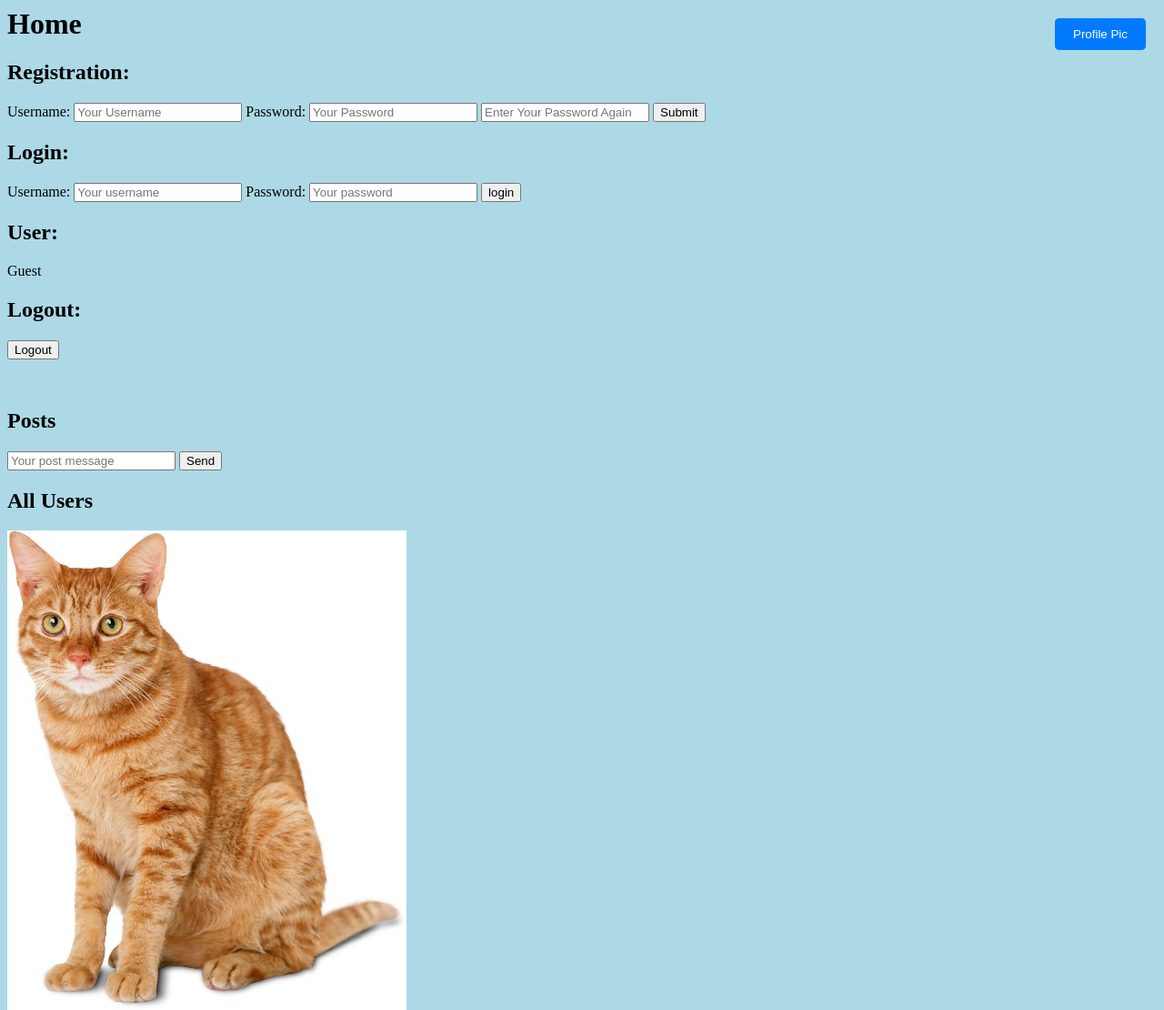
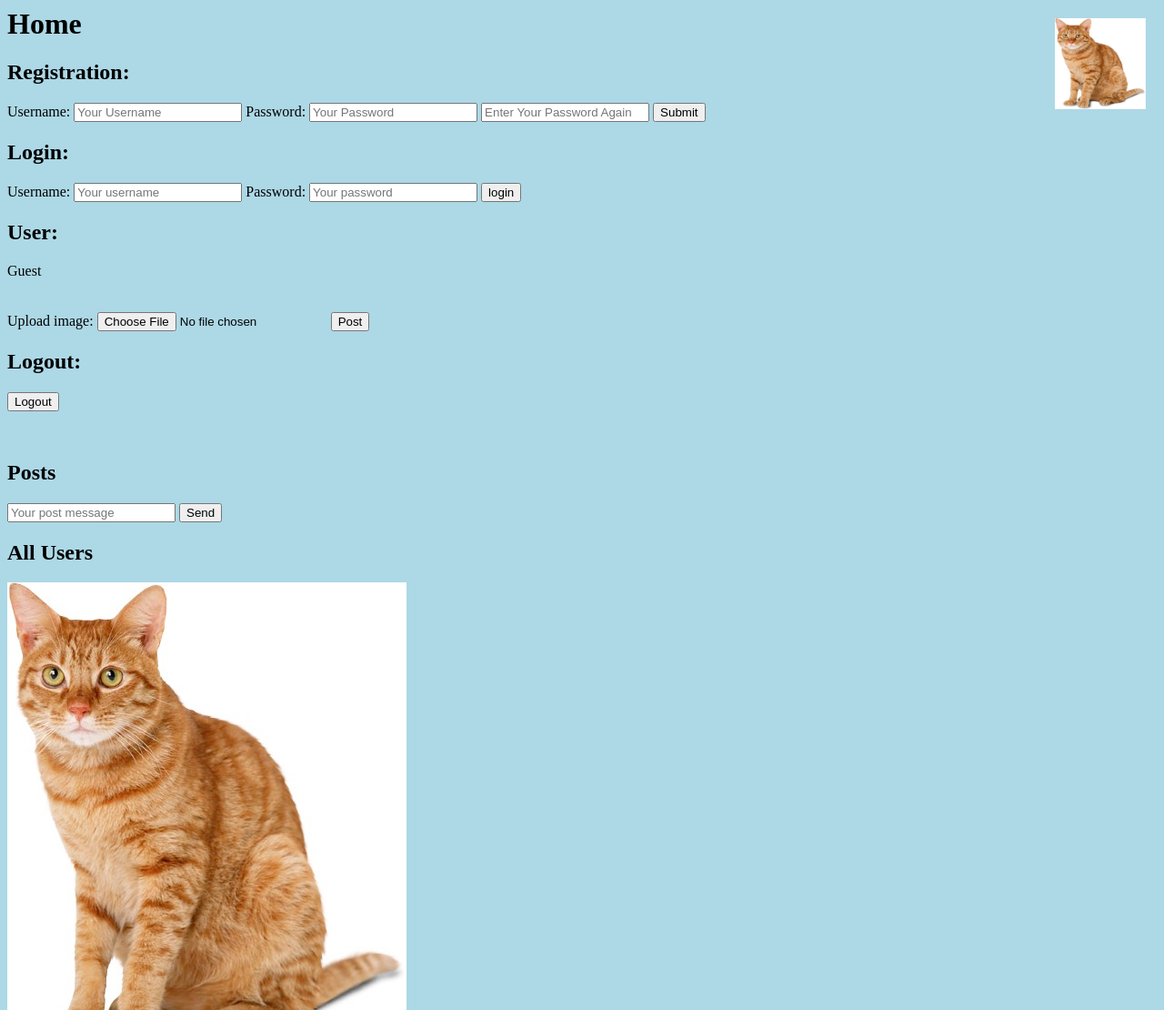
Before and after one commit to N8Goke/312WebApp, a Flask app: page / in a window 1280 px wide. Shown: the top 1110 px of the page at 91% size. Run offline with Flask 3, Linux system fonts and the light colour scheme; data that the repository does not hold is empty.

Commit message:
Profile Inner HTML updates, need to fix upload and response.

```diff
--- a/app.py
+++ b/app.py
@@ -1,5 +1,7 @@
 from flask import Flask, make_response, render_template, request, redirect, url_for, abort, jsonify, send_file
 from pymongo import MongoClient
+import os
+from werkzeug.utils import secure_filename
 import json
 import bcrypt
 import html
@@ -12,8 +14,15 @@ db = mongo_client["teamInnovation"]
 user_collection = db["userInfo"]
 chat_collection = db["projectChat"]
 count_collection = db["chatcounter"]
+profile_collection = db["pfpics"]
+
+
 
 app = Flask(__name__)
+
+
+upload_path = "static/image/"
+app.config['UPLOAD_PATH'] = upload_path
 
 @app.route('/')
 def index():
@@ -27,6 +36,67 @@ def index():
 @app.route("/cat.jpg", endpoint="image_route")
 def image_route():
     return send_file('static/image/cat.jpg', mimetype="image/jpeg")
+
+
+
+@app.route('/profile-pic', methods=['GET','POST'])
+def proflie_pic():
+    print(request)
+    print(request.files['file'])
+    if 'atoken' in request.cookies:
+        print("atoken pass")
+        atoken = request.cookies.get('atoken')
+        print(atoken)
+        temp_hash = hashlib.new('sha256')
+        print(temp_hash)
+        temp_hash.update(atoken.encode())
+        dbData = user_collection.find_one({'atoken': temp_hash.hexdigest()})
+        print(dbData)
+        if dbData == None:
+            print("dbdata none")
+            return abort(404)
+        else:
+            print("dbData found")
+            if request.method == 'POST':
+                print("correct request")
+                new_file = request.files['file']
+                print(new_file)
+                if new_file.filename == "":
+                    print("filename none")
+                    return redirect(request.url)
+                if 'file' in request.files and new_file:
+                    print("processing file")
+                    secured_filename = secure_filename(new_file.filename)
+                    new_file.save(os.path.join(app.config['UPLOAD_PATH'], secured_filename))
+                    source = '<img src="' + secured_filename +'"width="100" height="100">'
+                    user= {"username": dbData["username"]}
+                    profLookup = profile_collection.find({"username": dbData["username"]})
+                    if profLookup != None:
+                        profile_collection.update_one(user,{"$set":{"profile":source}})
+                        return redirect("/", code=302)
+                    else:
+                        profile_collection.insert_one({"username": dbData["username"],"profile":source})
+                        return  redirect("/", code=302)
+    else:
+        print("guest upload")
+        return abort(404)
+
+
+@app.route('/getprofpic', methods =['GET'])
+def sendProfilePic():
+    # if 'atoken' in request.cookies:
+    #     print("atoken pass")
+    #     atoken = request.cookies.get('atoken')
+    #     print(atoken)
+    #     temp_hash = hashlib.new('sha256')
+    #     print(temp_hash)
+    #     temp_hash.update(atoken.encode())
+    #     dbData = user_collection.find_one({'atoken': temp_hash.hexdigest()})
+    #     username = dbData["username"]
+    #     profile_collection.find_one({"username":username})
+    response = make_response()
+    response.status_code = 200
+    return response
 
 
 # Andy - insert username and password into db
--- a/static/functions.js
+++ b/static/functions.js
@@ -16,6 +16,20 @@ function sendpost()
     request.send(JSON.stringify(data))
 
 }
+function profilepic(){
+    console.log("prof pic called")
+    request = request = new XMLHttpRequest();
+    request.onreadystatechange = function () {
+        if (this.readyState === 4 && this.status === 200) {
+            console.log(this.response);
+            profilePic = document.getElementById("ProfilePic");
+            profilePic.innerHTML ='<img src="../static/image/cat.jpg" alt="buttonpng" width="100" height="100"/>'
+        }
+    }
+    request.open("GET", "/getprofpic")
+    request.send()
+}
+
 function username()
 {
     request = new XMLHttpRequest();
--- a/static/style.css
+++ b/static/style.css
@@ -3,8 +3,6 @@ body {
 }
 
 .top-right-btn {
-    position: fixed;
-    top: 20px;
     right: 20px;
     background-color: #007bff;
     color: white;
@@ -13,3 +11,9 @@ body {
     border-radius: 5px;
     cursor: pointer;
 }
+
+.top-right {
+    position: fixed;
+    top: 20px;
+    right: 20px;
+}
--- a/templates/index.html
+++ b/templates/index.html
@@ -6,13 +6,12 @@
     <script type="text/javascript" src="../static/functions.js"></script>
     <script type="text/javascript" src="../static/login.js"></script>
 </head>
-<body onload="allposts(); username(); allusers();">
+<body onload="allposts(); username(); allusers(); profilepic()">
 <h1>Home</h1>
 <div class="reg-login-forms">
     <h2>Registration:</h2>
     <form id="registration-form">
         <label for="username">Username:
-            <a href="/"><button class="top-right-btn">Profile Pic</button></a>
             <input type="text" name="username" id="username"  placeholder="Your Username">
         </label>
         <label for="password">Password:
@@ -33,6 +32,13 @@
     </form>
 
     <div id = "your_username"><h2>User:</h2></div>
+    <br/>
+    <form action ="/profile-pic" method="post" enctype="multipart/form-data">
+        <br/>
+        <label for="form-file">Upload image: </label>
+        <input id ="form-file2" type="file"  name="image-upload">
+        <input type="submit" value="Post">
+    </form>
 
     <h2>Logout:</h2>
     <form action="logout" method="post" enctype="applications/x-www-form-urlencoded">
@@ -57,11 +63,9 @@
 
 <img src="../static/image/cat.jpg" alt="image of a cat">
 
-<div id ="ProfilePic">
-    <button type="submit">
-        <img src="https://i.ibb.co/CW5Wvry/buttonpng.png" alt="buttonpng" border="0" />
-    </button>
-<a href="/"><button class="top-right-btn">Profile Pic</button></a>
+<div id ="ProfilePic" class="top-right">
+    <img src="../static/image/cat.jpg" alt="buttonpng" width="100" height="100"/><br/>
+    <button class="top-right-btn">Logout</button>
 </div>
 
 </body>
```
